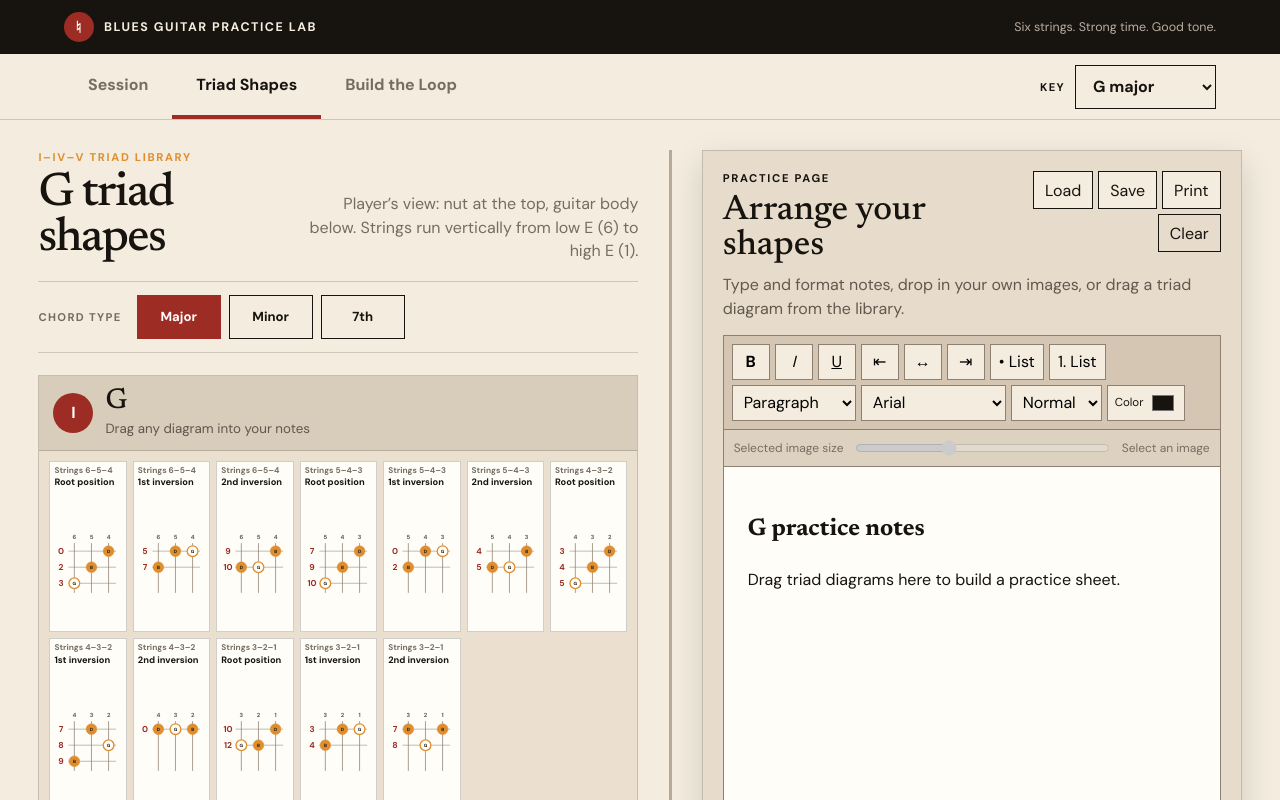
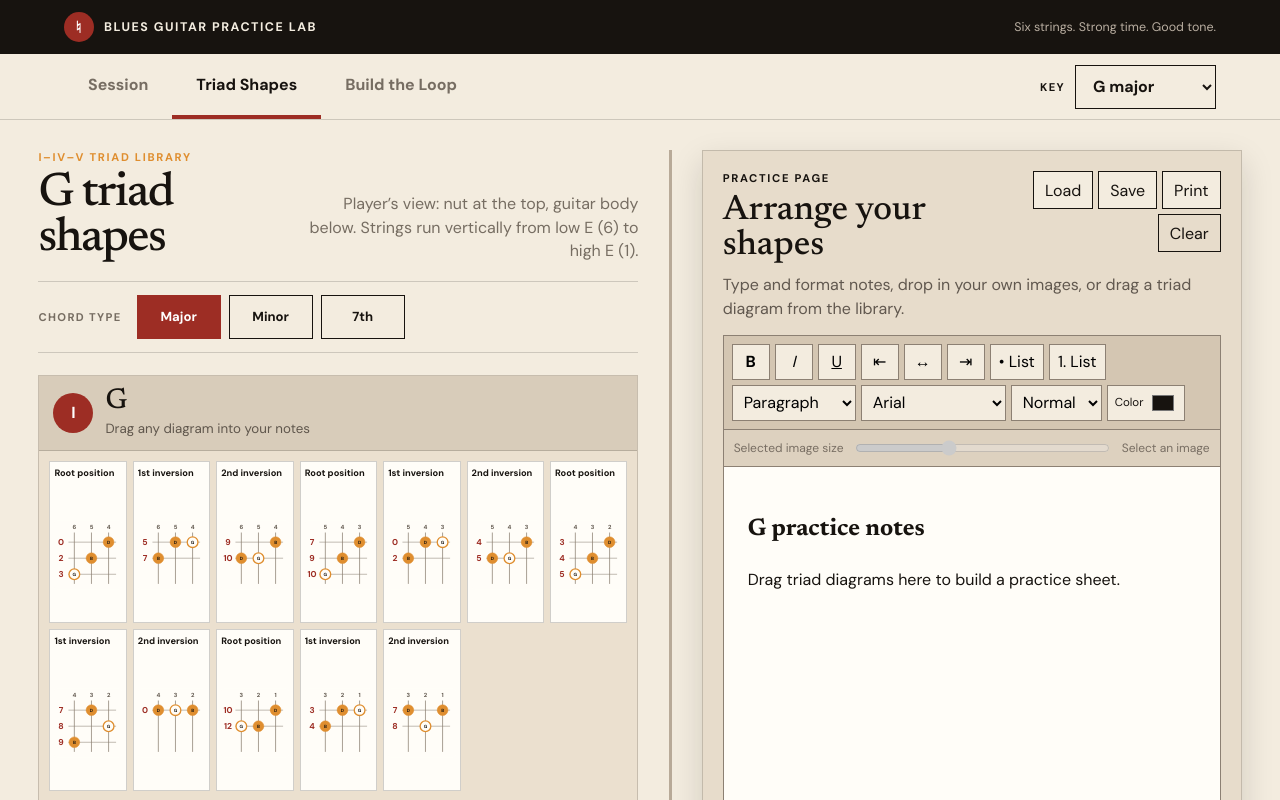
Before and after one commit to flyfisher1952/blues-guitar-practice-lab, an Angular app: page / in a window 1280 px wide. Both pictures are taken after a click on the tab "Triad Shapes". Shown: the top 800 px of the page. Built offline with nearby package versions, Linux system fonts and the light colour scheme.

Commit message:
Simplify triad headers and add fixed-width fonts

```diff
--- a/src/app/component/triad-shapes/triad-shapes.component.html
+++ b/src/app/component/triad-shapes/triad-shapes.component.html
@@ -34,7 +34,6 @@
                   tabindex="0"
                   [attr.aria-label]="shape.name + ', ' + shape.stringSet + ', ' + shape.subtitle"
                   (dragstart)="beginTriadDrag($event, shape)">
-                  <span class="string-set-label">{{ set.label }}</span>
                   <h4>{{ shape.subtitle }}</h4>
                   <svg
                     class="triad-diagram"
@@ -44,8 +43,8 @@
                     [attr.height]="diagramHeight(shape)">
                     <rect width="126" [attr.height]="diagramHeight(shape)" rx="6" class="diagram-background"/>
                     @for (stringIndex of usedStringIndices(shape); track stringIndex; let displayIndex = $index) {
-                      <text [attr.x]="stringX(displayIndex)" y="18" text-anchor="middle" class="svg-string-number">{{ stringNumbers[stringIndex] }}</text>
-                      <line [attr.x1]="stringX(displayIndex)" y1="25" [attr.x2]="stringX(displayIndex)" [attr.y2]="diagramHeight(shape) - 10" class="svg-string"/>
+                      <text [attr.x]="stringX(displayIndex)" y="15" text-anchor="middle" class="svg-string-number">{{ stringNumbers[stringIndex] }}</text>
+                      <line [attr.x1]="stringX(displayIndex)" y1="22" [attr.x2]="stringX(displayIndex)" [attr.y2]="diagramHeight(shape) - 10" class="svg-string"/>
                     }
                     @for (fret of shape.usedFrets; track fret; let fretIndex = $index) {
                       <text x="13" [attr.y]="fretY(fretIndex) + 5" text-anchor="middle" class="svg-fret-number">{{ fret }}</text>
@@ -115,6 +114,8 @@
         </select>
         <select aria-label="Font family" title="Font family" (change)="format('fontName', $any($event.target).value)">
           <option value="Arial">Arial</option>
+          <option value="Consolas">Consolas (fixed width)</option>
+          <option value="Courier New">Courier New (fixed width)</option>
           <option value="Georgia">Georgia</option>
           <option value="Tahoma">Tahoma</option>
           <option value="Times New Roman">Times New Roman</option>
@@ -148,6 +149,7 @@
         aria-label="Practice notes"
         (dragover)="allowDrop($event)"
         (drop)="dropIntoEditor($event)"
+        (paste)="pasteIntoEditor($event)"
         (click)="selectEditorImage($event)"
         (mouseup)="rememberSelection()"
         (keyup)="rememberSelection()"
```
